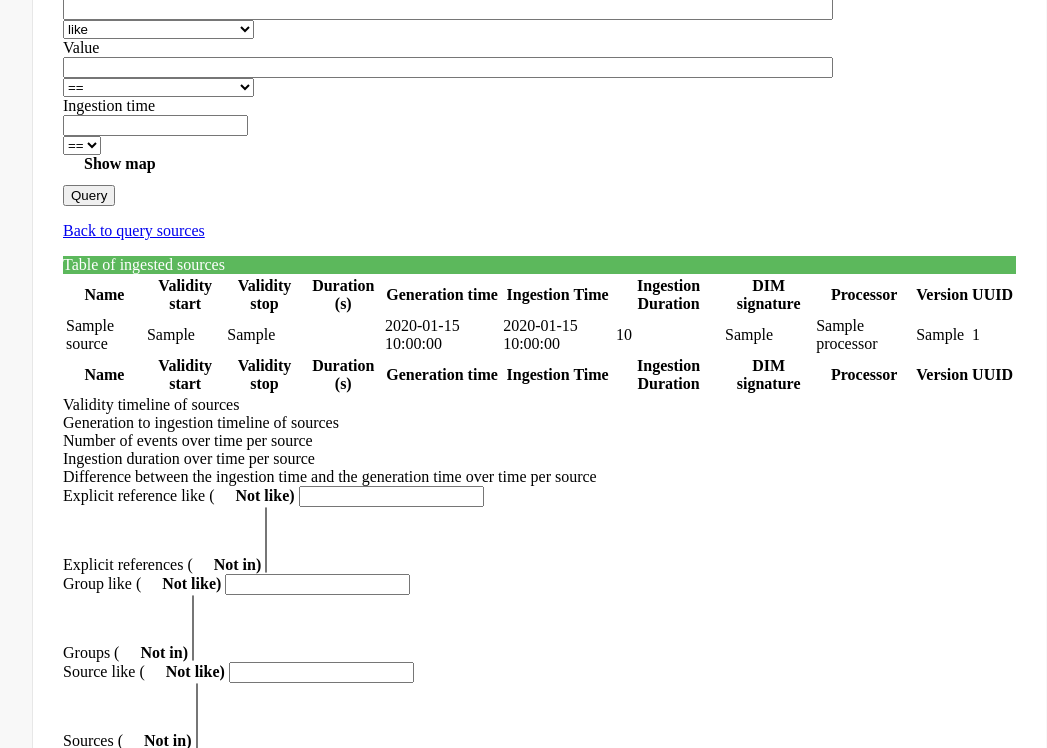
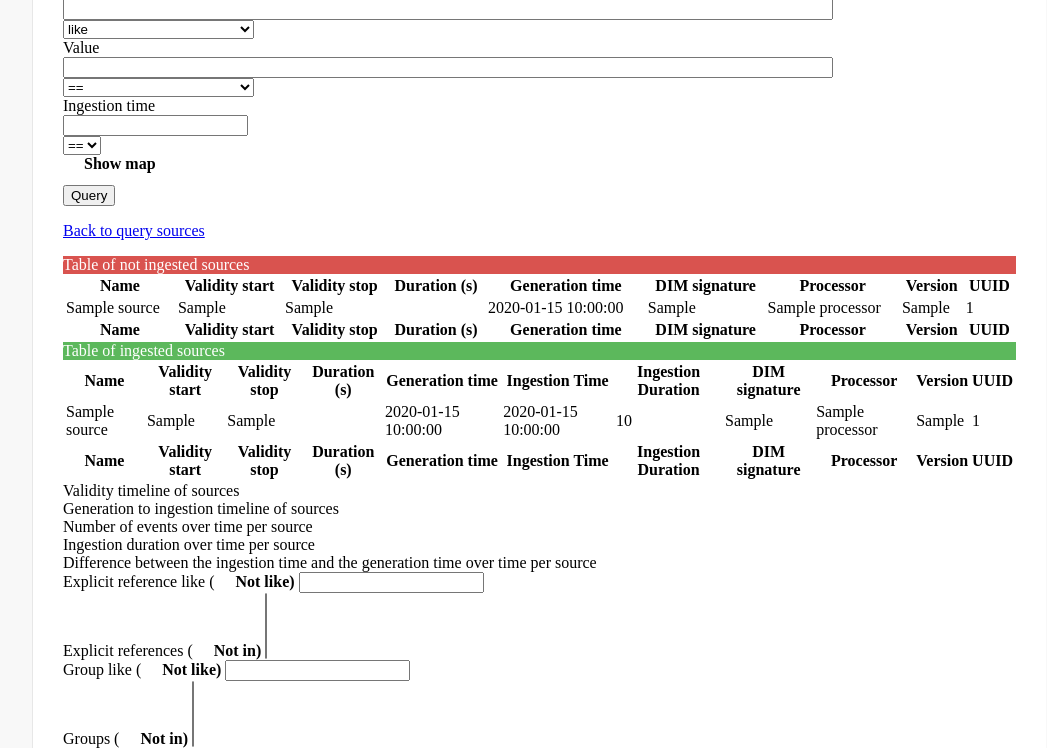
Before and after one commit to Daniel-Brosnan-Blazquez/vboa, a Python web app: template src/vboa/templates/eboa_nav/sources_nav.html in a window 1280 px wide. Shown: the part 1622-2370 px from the top of the page, without its empty margins (226-1273 px from the left). Run offline with Jinja, Linux system fonts and the light colour scheme; the template is opened without the code that fills it: most values are stand-ins (such as "Sample title", 1, 10 or a date in 2020); some libraries are stand-ins or nearby versions.

Commit message:
Correct case of missing validity period

```diff
--- a/src/vboa/templates/eboa_nav/sources_nav.html
+++ b/src/vboa/templates/eboa_nav/sources_nav.html
@@ -5,7 +5,7 @@
 <div>
   <a href="/eboa_nav/query-sources"><p class="fa fa-chevron-left"> Back to query sources</p></a>
 </div>
-{% set not_ingested_sources = sources|selectattr("ingestion_duration", "none")|list %}
+{% set not_ingested_sources = sources|rejectattr("ingested", "equalto", True)|list %}
 {% if not_ingested_sources|length > 0 %}
 <div class="panel panel-red">
   <div class="panel-heading">
@@ -33,7 +33,11 @@
           <td>{{ source.name }}</td>
           <td>{{ source.validity_start }}</td>
           <td>{{ source.validity_stop }}</td>
+          {% if source.validity_stop and source.validity_start %}
           <td>{{ (source.validity_stop - source.validity_start).total_seconds() }}</td>
+          {% else %}
+          <td></td>
+          {% endif %}
           <td>{{ source.generation_time }}</td>
           <td>{{ source.dimSignature.dim_signature }}</td>
           <td>{{ source.processor }}</td>
```
